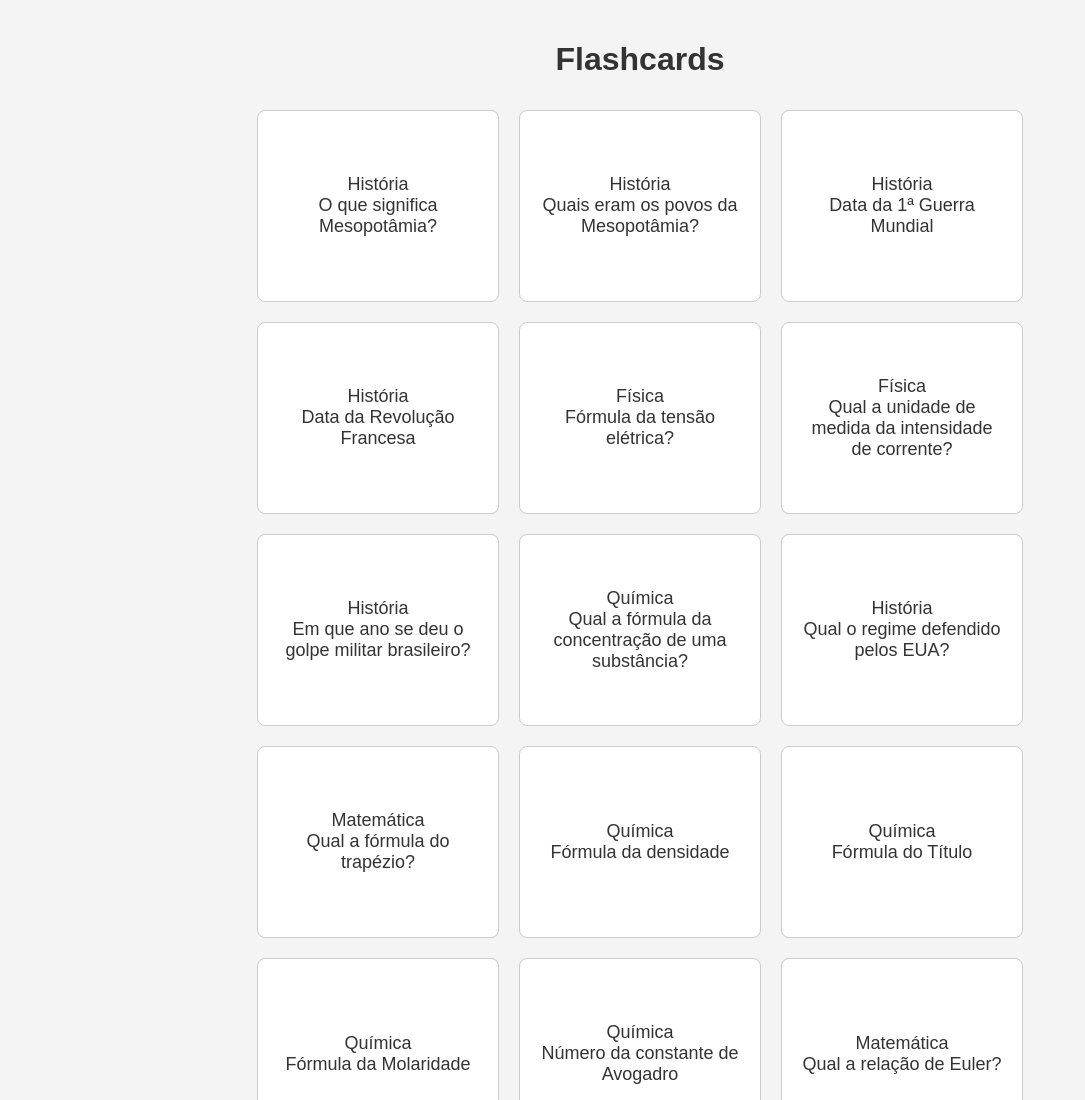
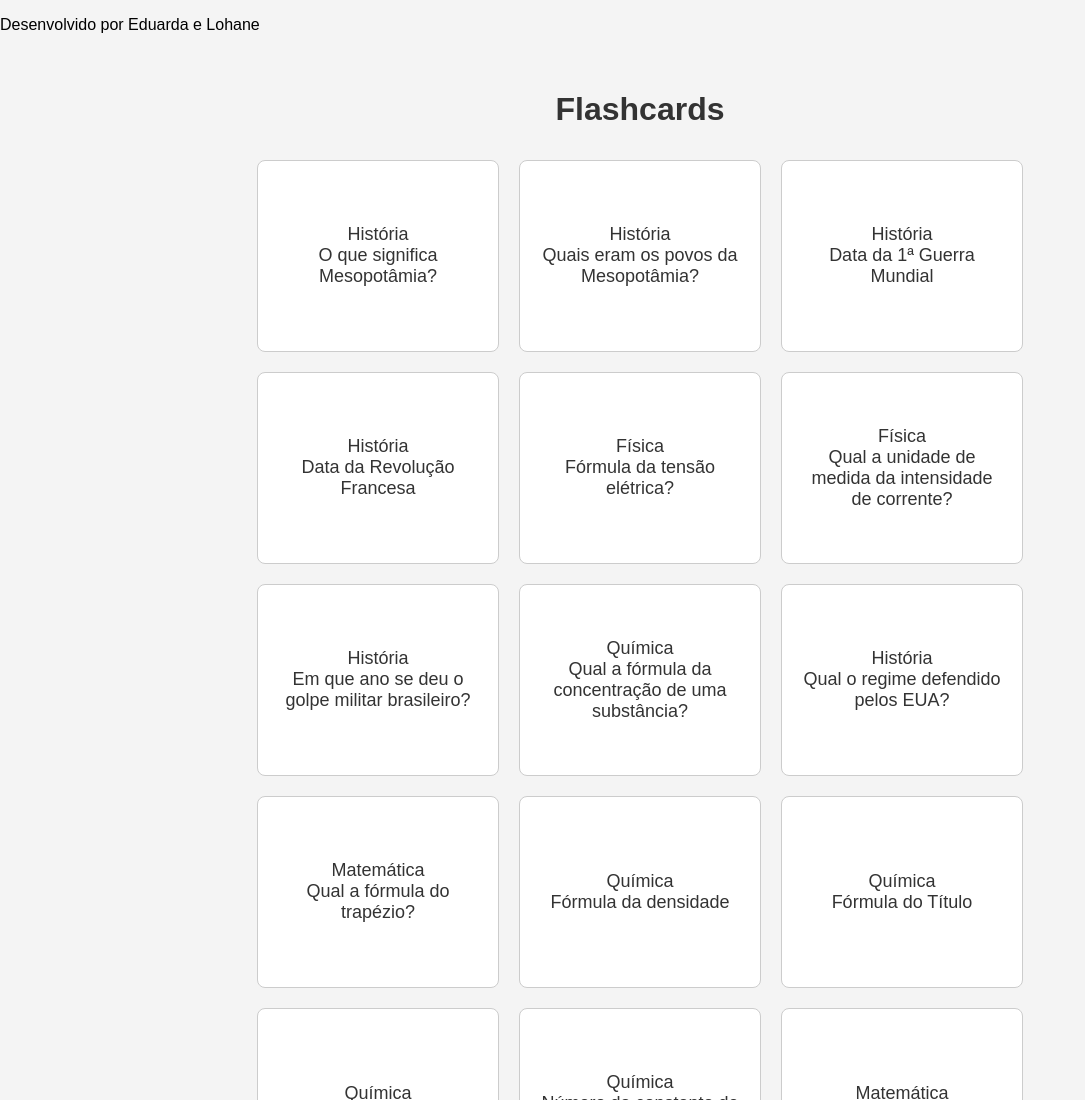
Before and after one commit to Dricci7/teste-flash, a plain HTML site: page index.html in a window 1280 px wide. Shown: the top 1100 px of the page, without its empty margins (0-1085 px from the left). Drawn offline with Linux system fonts and the light colour scheme.

Commit message:
Update index.html

```diff
--- a/index.html
+++ b/index.html
@@ -1,3 +1,4 @@
+<!DOCTYPE html>
 <html lang="pt-BR">
 <head>
     <meta charset="UTF-8">
@@ -6,6 +7,10 @@
     <link rel="stylesheet" href="styles.css">
 </head>
 <body>
+    <div class="credits">
+        <p>Desenvolvido por Eduarda e Lohane</p>
+    </div>
+
     <div class="container">
         <h1>Flashcards</h1>
         <div id="flashcards-container"></div>
```
